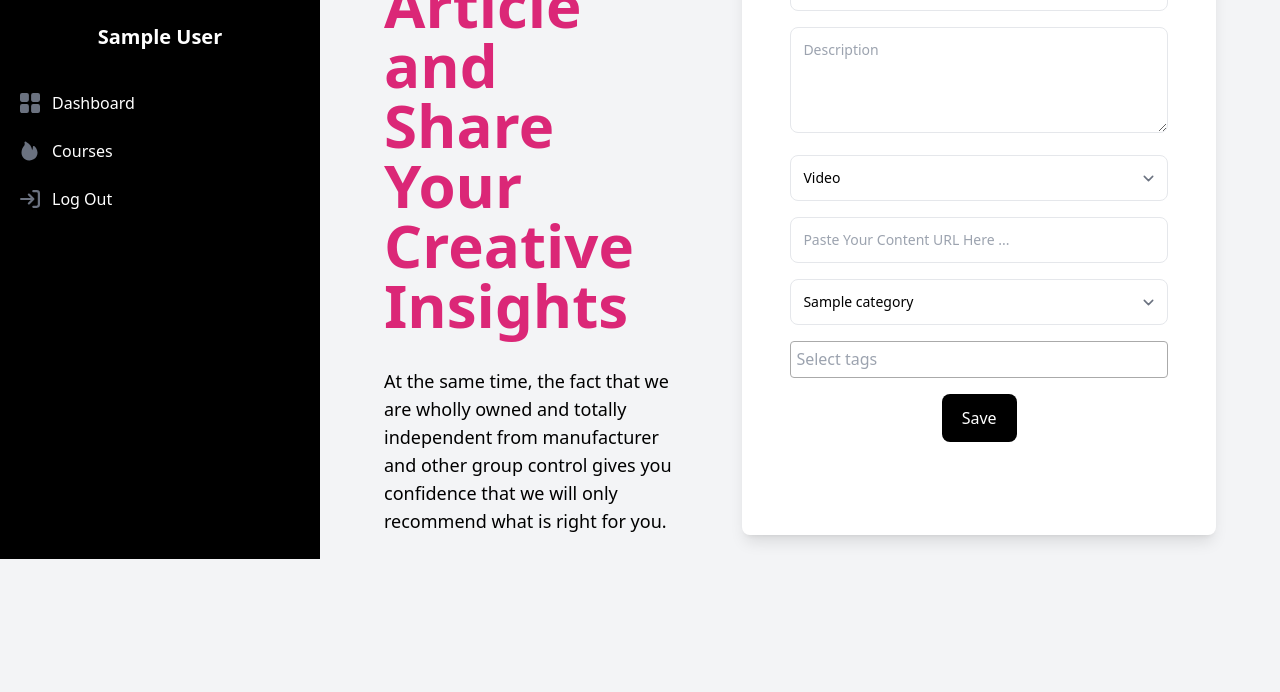
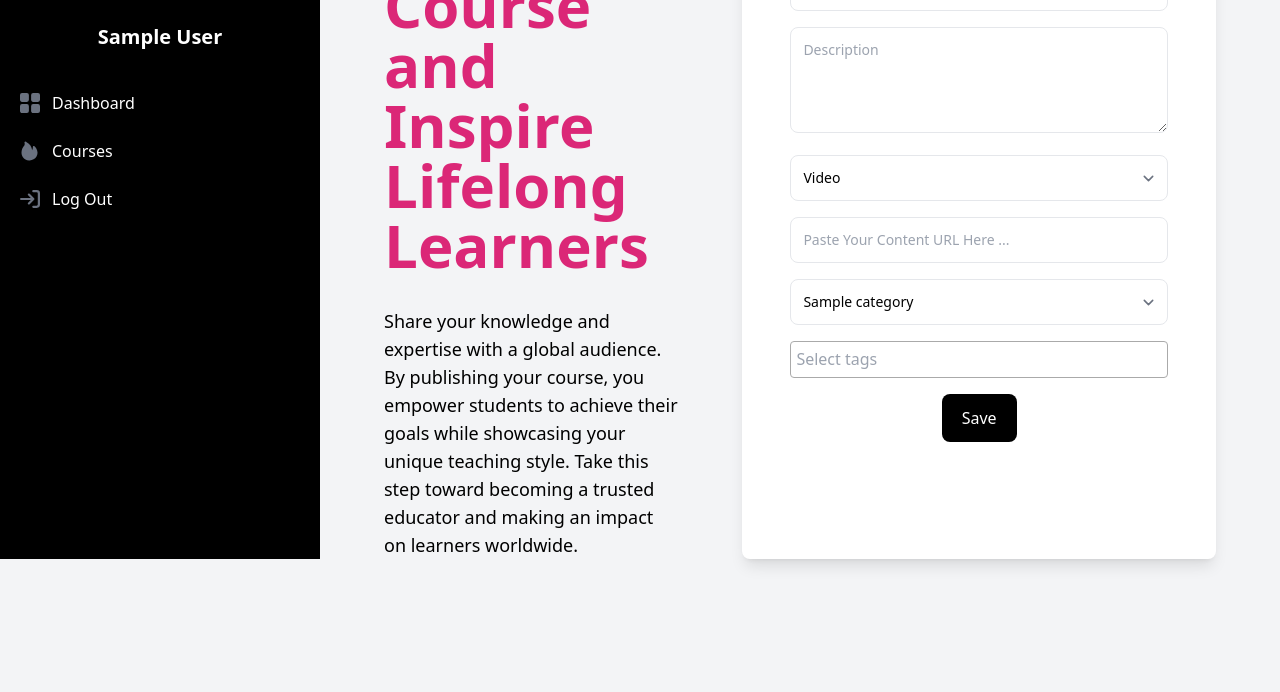
Before and after one commit to theshamkhi/Udemy, a PHP site: page /teacherDashboard.php in a window 1280 px wide. Shown: the part 241-933 px from the top of the page. Run offline with PHP 8.4, Linux system fonts and the light colour scheme; the visitor is signed in with stand-in values (Sample User, id 1); tables that the repository leaves empty hold one stand-in row (values such as "Sample post"); some libraries are stand-ins or nearby versions.

Commit message:
Made an update with the new database changes

```diff
--- a/templates/enrollments.php
+++ b/templates/enrollments.php
@@ -105,7 +105,7 @@ if ($_SERVER['REQUEST_METHOD'] === 'POST') {
     <div class="grid grid-cols-1 sm:px-12 grid-cols-2 lg:px-24 grid-cols-2 gap-6" style="align-items: start;">
       <?php foreach ($courses as $course): ?>
         <article class="overflow-hidden shadow transition hover:shadow-lg" data-aos="fade-up" data-aos-anchor-placement="top-bottom">
-            <img src="<?php echo $course['MediaURL']; ?>" alt="Course Image" class="h-56 w-full object-cover"/>
+            <img src="<?php echo $course['Photo']; ?>" alt="Course Image" class="h-56 w-full object-cover"/>
             <div class="bg-white p-4 sm:p-6">
                 <a href="#">
                     <h3 class="text-2xl font-medium text-gray-900">
--- a/templates/teacherCourses.php
+++ b/templates/teacherCourses.php
@@ -106,10 +106,8 @@ if (isset($_POST['action']) && $_POST['action'] === 'deleteCourse') {
     <div class="grid grid-cols-1 sm:px-12 grid-cols-2 lg:px-24 grid-cols-2 gap-6" style="align-items: start;">
       <?php foreach ($courses as $course): ?>
         <article class="relative overflow-hidden shadow transition hover:shadow-lg" data-aos="fade-up" data-aos-anchor-placement="top-bottom">
-            <!-- Image Section -->
             <img src="<?php echo $course['Photo']; ?>" alt="Course Image" class="h-56 w-full object-cover"/>
 
-            <!-- Button Container -->
             <div class="absolute top-4 right-4">
                 <form method="POST" onsubmit="return confirm('Are you sure you want to delete this course?');">
                     <input type="hidden" name="action" value="deleteCourse">
@@ -120,7 +118,6 @@ if (isset($_POST['action']) && $_POST['action'] === 'deleteCourse') {
                 </form>
             </div>
 
-            <!-- Content Section -->
             <div class="bg-white p-4 sm:p-6">
                 <a href="#">
                     <h3 class="text-2xl font-medium text-gray-900">
--- a/templates/teacherDashboard.php
+++ b/templates/teacherDashboard.php
@@ -108,11 +108,10 @@ if ($_SERVER['REQUEST_METHOD'] === 'POST') {
   <div class="mx-auto max-w-screen-xl px-4 py-16 sm:px-6 lg:px-8">
     <div class="grid grid-cols-1 gap-x-16 gap-y-8 lg:grid-cols-5">
       <div class="lg:col-span-2">
-        <h1 class="font-bold text-6xl text-pink-600 mb-8">Submit Your Article and Share Your Creative Insights</h1>
-        <p class="max-w-xl text-lg" data-aos="fade-up" data-aos-anchor-placement="top-bottom">
-          At the same time, the fact that we are wholly owned and totally independent from
-          manufacturer and other group control gives you confidence that we will only recommend what
-          is right for you.
+        <h1 class="font-bold text-6xl text-pink-600 mb-8">Publish Your Course and Inspire Lifelong Learners</h1>
+        <p class="max-w-xl text-lg" data-aos="fade-up" data-aos-anchor-placement="top-bottom">Share your knowledge and expertise with a global audience.
+          By publishing your course, you empower students to achieve their goals while showcasing your unique teaching style.
+          Take this step toward becoming a trusted educator and making an impact on learners worldwide.
         </p>
       </div>
 
```
